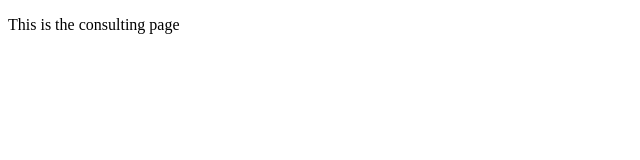
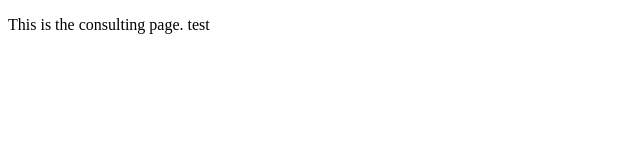
Before and after one commit to ManuelAlonsoSP/SPLConsulting, a plain HTML site: page index.html in a window 1280 px wide. Shown: the full height of the page, 0-640 px from the left. Drawn offline with Linux system fonts and the light colour scheme.

Commit message:
First Commit
this is my first commit

```diff
--- a/index.html
+++ b/index.html
@@ -3,6 +3,6 @@
   <title></title>
 </head>
 <body>
-  <p>This is the consulting page
+  <p>This is the consulting page. test
   </p>
 </body>
```
